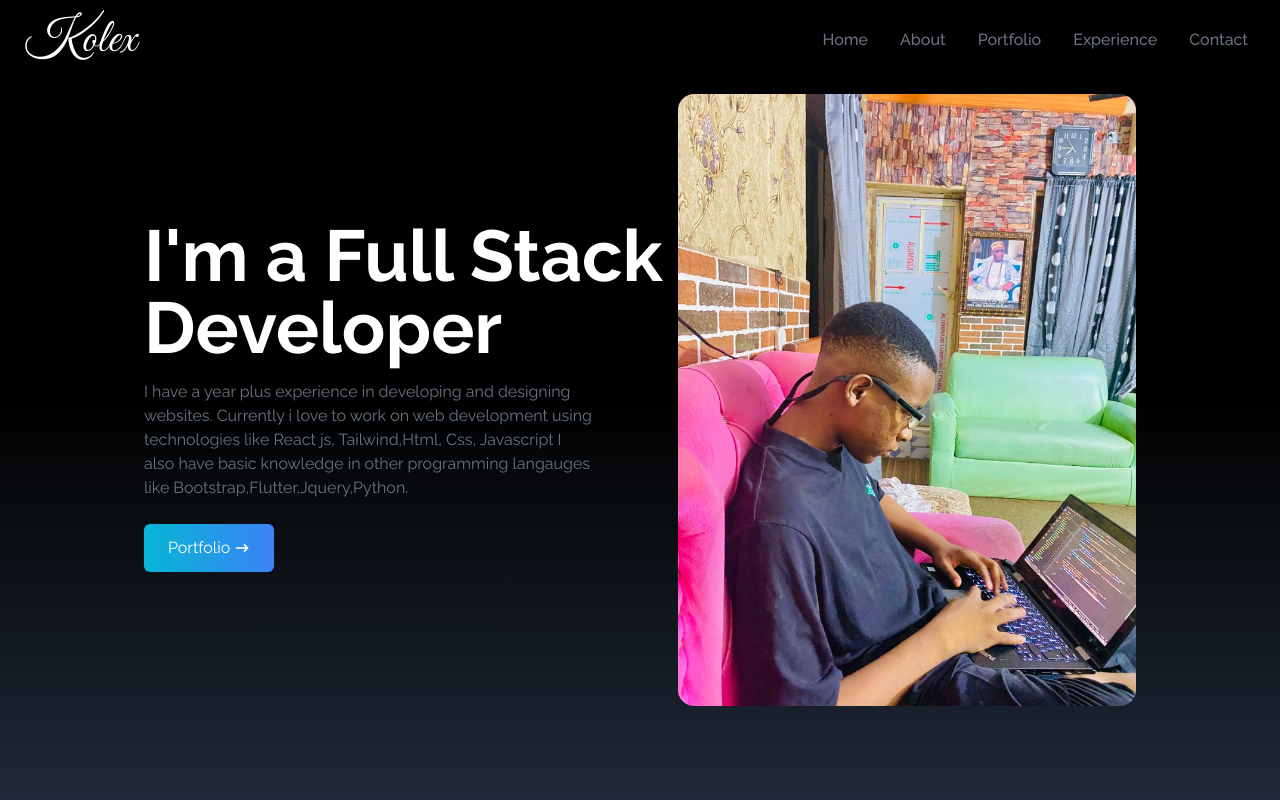
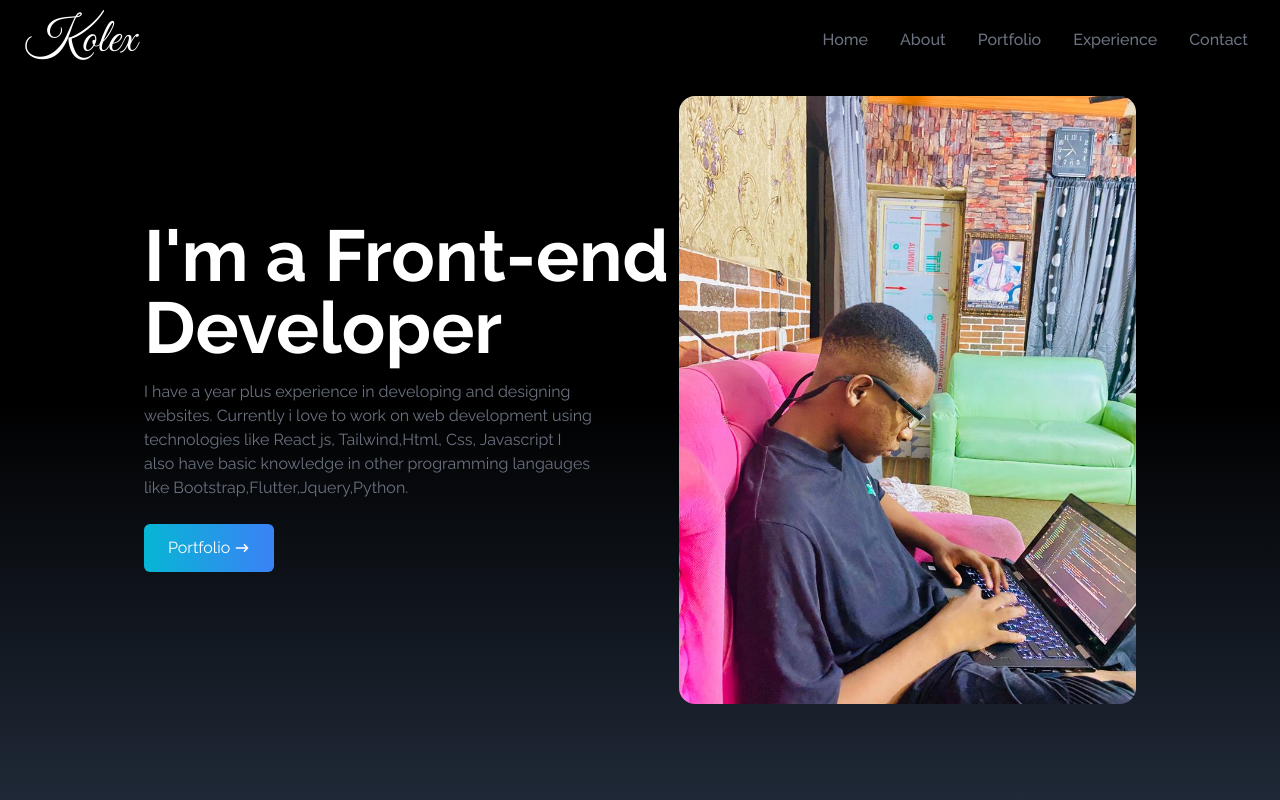
Before and after one commit to KOLEXCLEAM07/kolex-portfolio-, a React (Create React App) app: page / in a window 1280 px wide. Shown: the top 800 px of the page. Built offline with nearby package versions, Linux system fonts and the light colour scheme.

Commit message:
Update Home.jsx

```diff
--- a/src/components/Home.jsx
+++ b/src/components/Home.jsx
@@ -11,7 +11,7 @@ const Home = () => {
       <div className=" max-w-screen-lg mx-auto flex flex-col md:flex-row items-center justify-center h-full px-4">
         <div className="flex flex-col justify-center h-full">
           <h2 className="text-4xl sm:text-7xl font-bold text-white">
-            I'm a Full Stack Developer
+            I'm a Front-end  Developer
           </h2>
           <p className="text-gray-500 py-4 max-w-md">
           I have a year plus experience in developing and designing websites.
```
